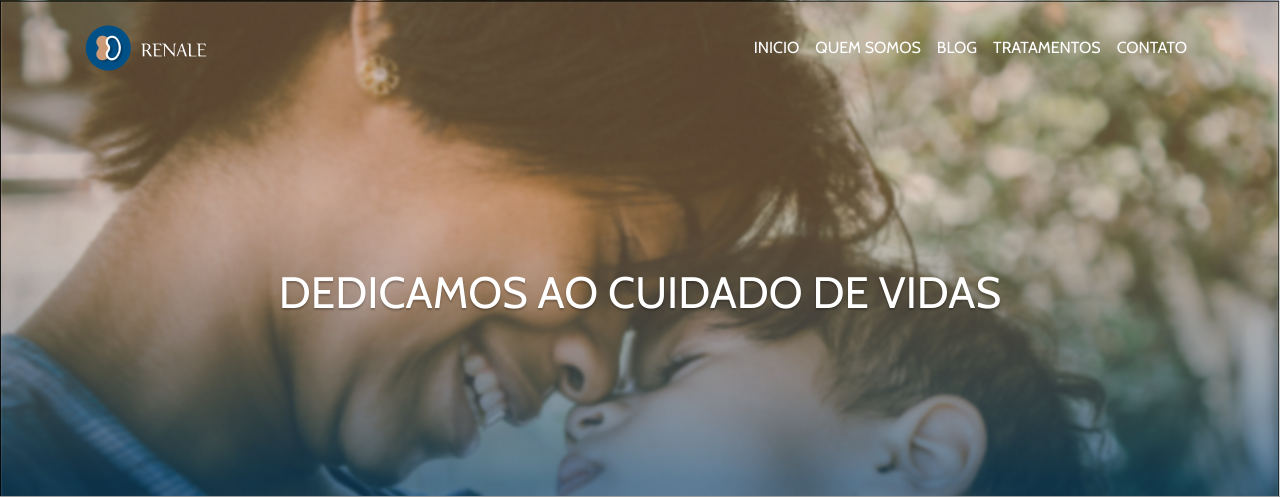
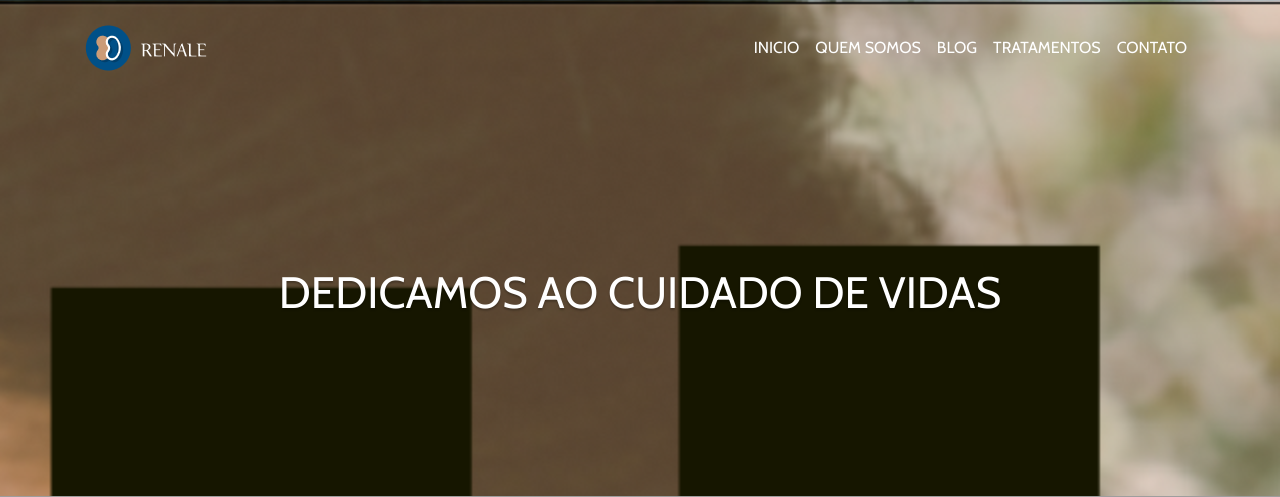
Before and after one commit to jonasra4/Renale, a PHP site: page / in a window 1280 px wide. Shown: the top 497 px of the page. Run offline with PHP 8.4, Linux system fonts and the light colour scheme; some libraries are stand-ins or nearby versions; grey boxes are pictures that could not be loaded.

Commit message:
iamgens de fundo mobile

```diff
--- a/css/style.css
+++ b/css/style.css
@@ -1,5 +1,7 @@
  body#inicio{
-   background-image: url("../img/background/bg1.jpg");
+   /* background-image: url("../img/background/bg1.jpg"); */
+   background-image: url("../img/background/bg1mobi.png");
+
    background-repeat: no-repeat;
    background-position: center center;
    background-size: cover;
```
